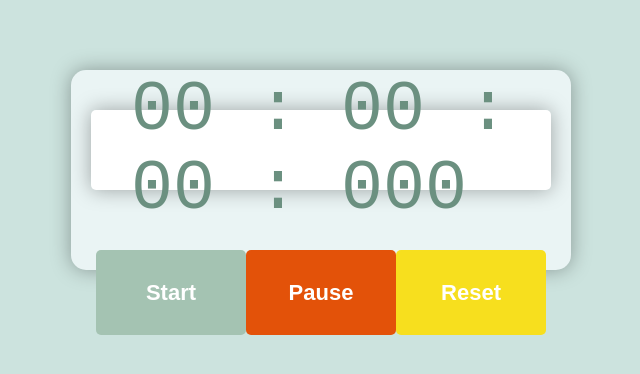
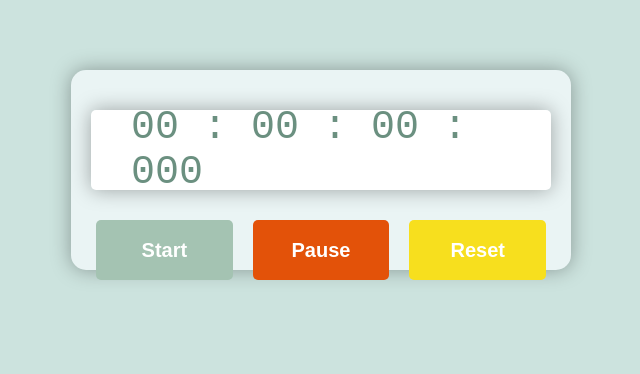
Before and after one commit to Purabnigam123/javascript-project, a plain HTML site: page stopwatch/main.html in a window 1280 px wide. Shown: the part 230-604 px from the top of the page, without its empty margins (319-959 px from the left). Drawn offline with Linux system fonts and the light colour scheme.

Commit message:
Update style.css

```diff
--- a/stopwatch/css/style.css
+++ b/stopwatch/css/style.css
@@ -37,23 +37,25 @@ body{
     justify-content: space-around;
     border-radius: 5px;
     box-shadow: 0 0 20px rgba(0, 0,0,0.338);
-    font-size: 70px;
+    font-size: 40px;
     font-family: 'Roboto mono', monospace;
 }
 .buttons {
     width: 90%;
-    margin: 60px auto 0 auto;
+    margin: 30px auto 0 auto;
     display: flex;
-    justify-content: space-around;
+    justify-content: space-between;
+    gap: 20px;
 }
-.buttons button{
-    width: 200px;
-    height: 85px;
+.buttons button {
+    flex: 1;
+    min-width: 120px;
+    height: 60px; /* Reduced height */
     background-color: #a4c3b2;
     color: #fff;
     border: none;
     font-family: 'Poppins', sans-serif;
-    font-size: 22px;
+    font-size: 20px;
     font-weight: bolder;
     border-radius: 5px;
     cursor: pointer;
```
